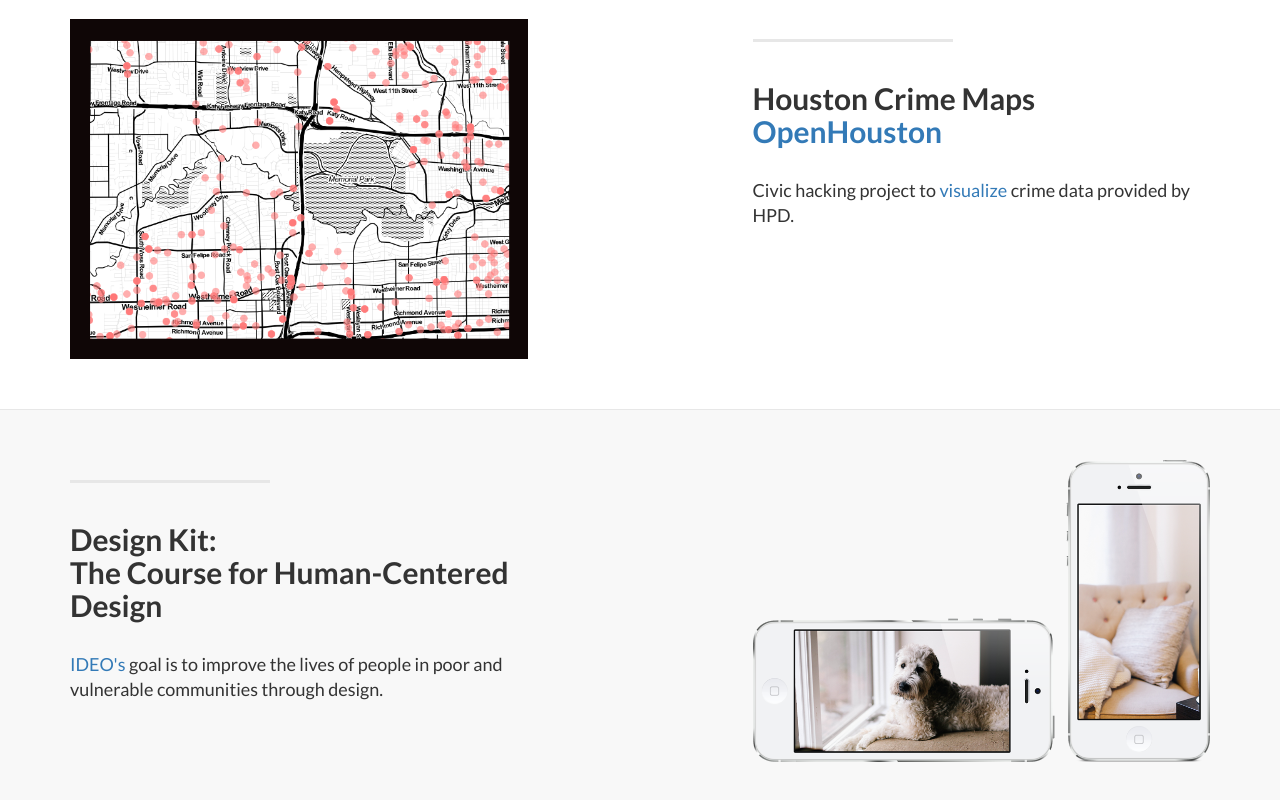
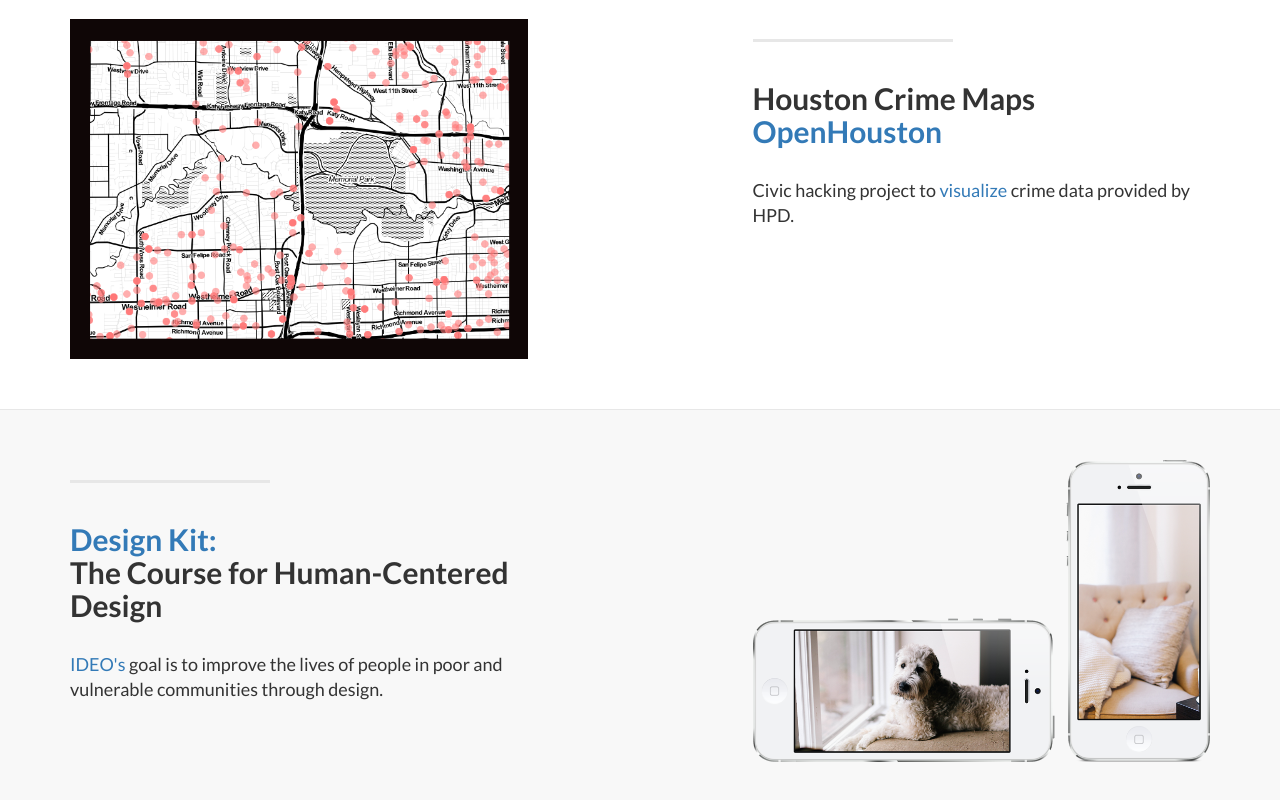
Before and after one commit to naren8642/naren8642.github.io, a plain HTML site: page index.html in a window 1280 px wide. Shown: the part 1046-1846 px from the top of the page. Drawn offline with Linux system fonts and the light colour scheme.

Commit message:
Add link to design kit

```diff
--- a/index.html
+++ b/index.html
@@ -120,7 +120,7 @@
                 <div class="col-lg-5 col-sm-6">
                     <hr class="section-heading-spacer">
                     <div class="clearfix"></div>
-                    <h2 class="section-heading">Design Kit: <br>The Course for Human-Centered Design</h2>
+                    <h2 class="section-heading"><a target="_blank" href="http://www.designkit.org/">Design Kit:</a> <br>The Course for Human-Centered Design</h2>
                     <p class="lead"><a target="_blank" href="http://ideo.org">IDEO's</a> goal is to improve the lives of people in poor and vulnerable communities through design.</p>
                 </div>
                 <div class="col-lg-5 col-lg-offset-2 col-sm-6">
```
